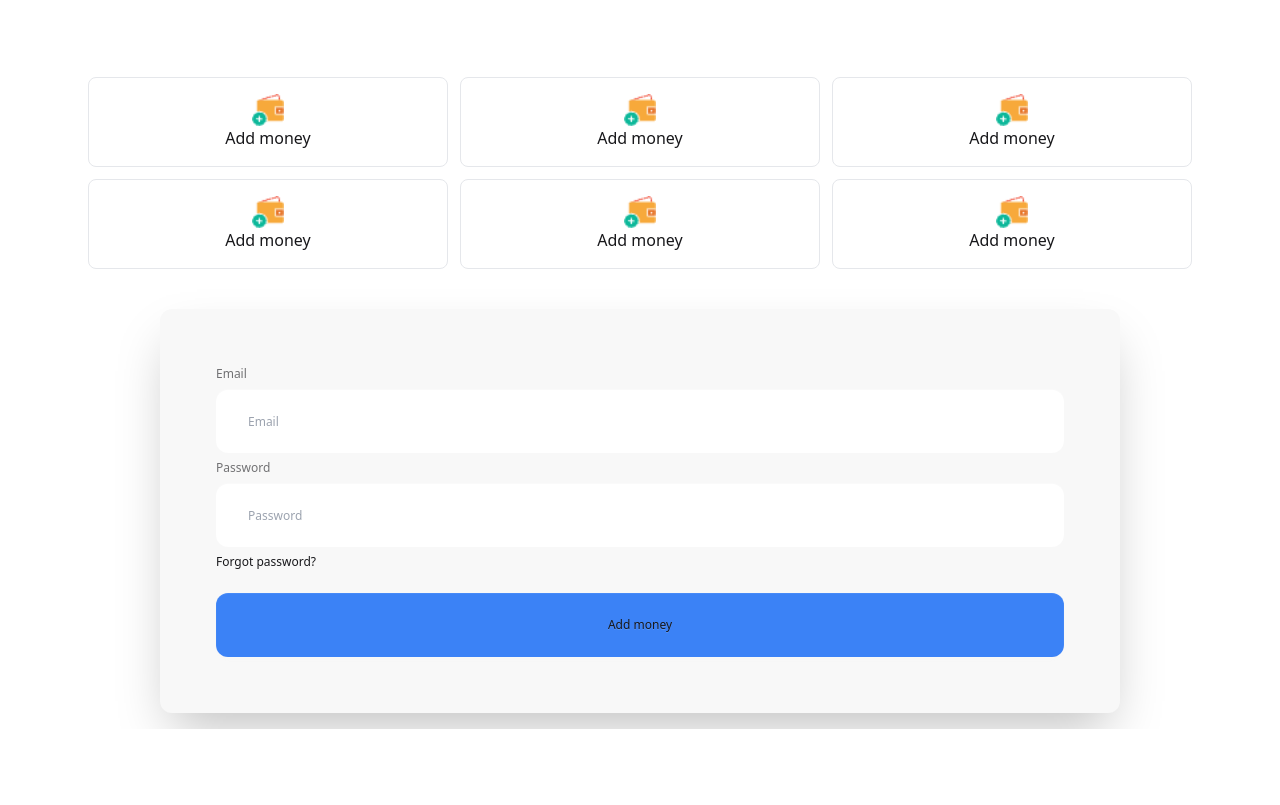
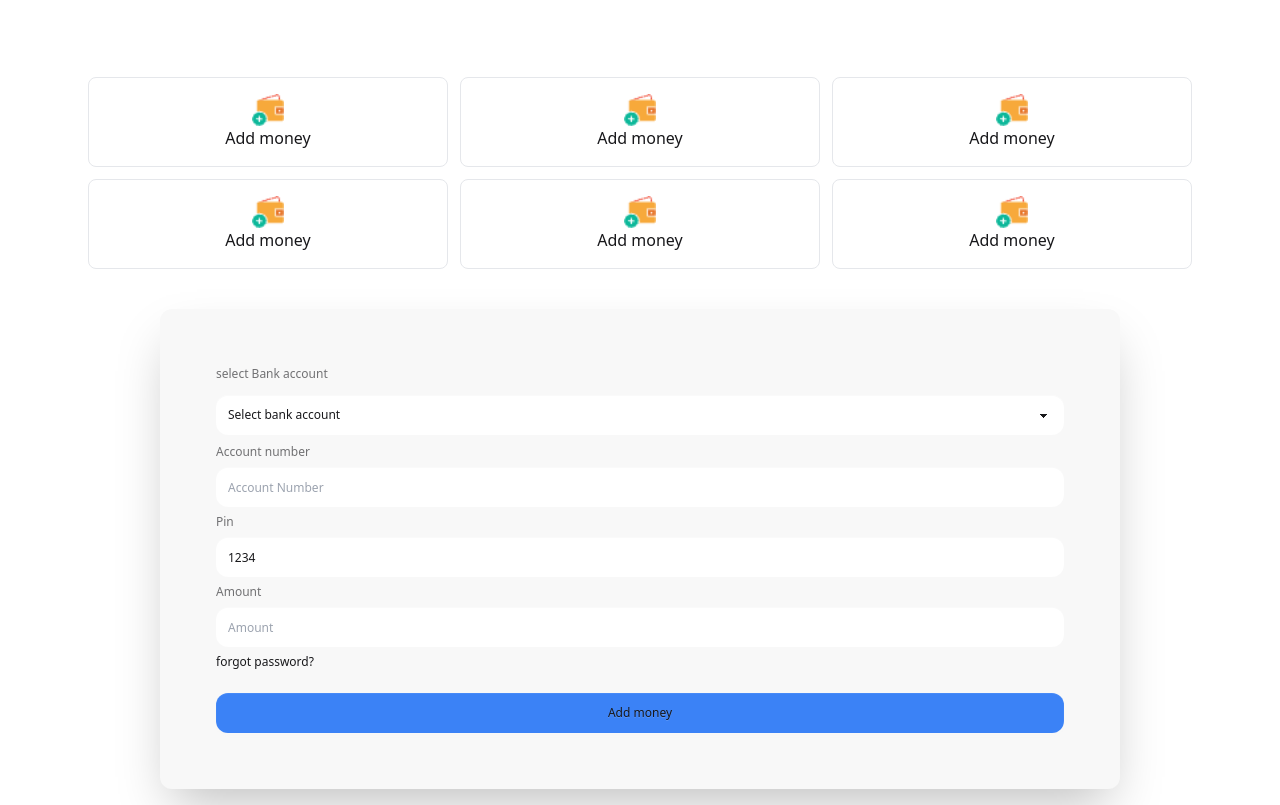
Before and after one commit to islamshakibul21/js_dom_loginform_project, a plain HTML site: page main.html in a window 1280 px wide. Shown: the part 267-1072 px from the top of the page. Before the commit the page ends 996 px from the top, so only its background shows below. Drawn offline with nearby package versions, Linux system fonts and the light colour scheme.

Commit message:
full_complet_selection_option_others_button

```diff
--- /dev/null
+++ b/javascript/addmoney.js
@@ -0,0 +1,18 @@
+
+  document.getElementById("btn-add").addEventListener('click',function(event){
+
+    event.preventDefault;
+        const amount=document.getElementById('amount').value;
+        const pin=document.getElementById('pin').value;
+
+
+         const convertPin=parseInt(pin) ;
+         const convertAmount=parseFloat(amount);
+         if(convertPin === 1234){
+             if()
+
+        // }
+        // else{
+        //     console.log('pin is not correct');
+        // }
+  })
--- a/javascript/main.html
+++ b/main.html
@@ -127,13 +127,26 @@
 
           <div class="card bg-base-200 w-6/7 rounded-xl p-8  shrink-0 shadow-2xl">
             <div class="card-body">
+
               <fieldset class="fieldset">
-                <label class="fieldset-label">Email</label>
-                <input type="email" class="input p-8 rounded-xl w-full" placeholder="Email" />
-                <label class="fieldset-label">Password</label>
-                <input type="password" class="input p-8 w-full rounded-xl" placeholder="Password" />
-                <div><a class="link link-hover">Forgot password?</a></div>
-                <button class="btn bg-blue-500 p-8 rounded-xl w-full mt-4">Add money</button>
+                <legend class="fieldset-label">select Bank account</legend>
+                <select class="select w-full mt-3 pl-3 rounded-xl">
+                  <option disabled selected>Select bank account</option>
+                  <option>Nagad</option>
+                  <option>Rocket</option>
+                  <option>Bikash</option>
+                </select>
+
+              </fieldset>
+              <fieldset class="fieldset">
+                <label class="fieldset-label">Account number</label>
+                <input type="email" class="input pl-3 rounded-xl w-full" placeholder="Account Number" />
+                <label id="pin" class="fieldset-label">Pin</label>
+                <input type="email" value="1234" class="input pl-3 rounded-xl w-full" placeholder="pin" />
+                <label id="Amount" class="fieldset-label">Amount</label>
+                <input type="password" class="input pl-3 w-full rounded-xl" placeholder="Amount" />
+                <div><a class="link link-hover">forgot password?</a></div>
+                <button id="btn-add" class="btn bg-blue-500  rounded-xl w-full mt-4">Add money</button>
               </fieldset>
             </div>
           </div>
@@ -141,7 +154,7 @@
       </div>
     </section>
 
-
+    <script src="javascript/addmoney.js"></script>
 </body>
 
 </html>
```
Also changed, not shown: index.html (renamed from javascript/index.html, +1 -1 lines).
